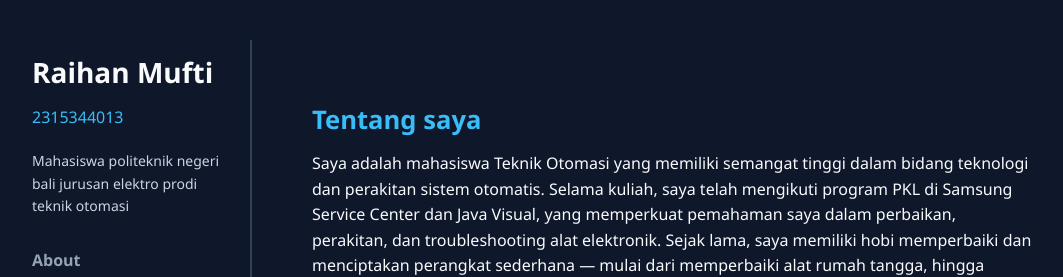
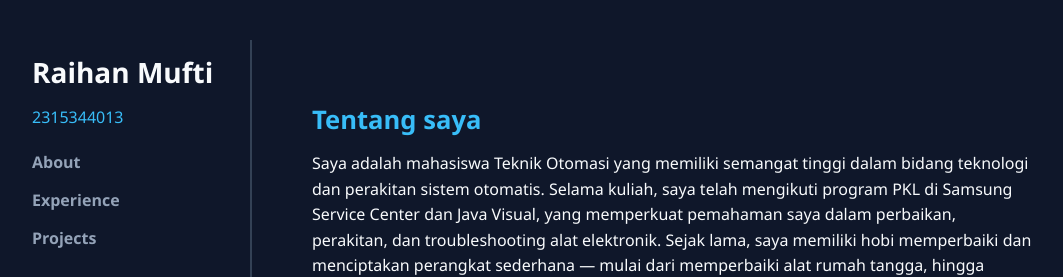
Before and after one commit to raihan-mufti/raihan-mufti.github.io, a plain HTML site: page index.html in a window 1280 px wide. Shown: the top 277 px of the page, without its empty margins (28-1091 px from the left). Drawn offline with Linux system fonts and the light colour scheme.

Commit message:
Update index.html

```diff
--- a/index.html
+++ b/index.html
@@ -12,7 +12,6 @@
     <aside class="sidebar">
       <h1>Raihan Mufti</h1>
       <p class="job-title">2315344013</p>
-      <p class="description">Mahasiswa politeknik negeri bali jurusan elektro prodi teknik otomasi</p>
 
       <nav class="nav-links">
         <a href="#Tentang" class="nav-link">About</a>
```
